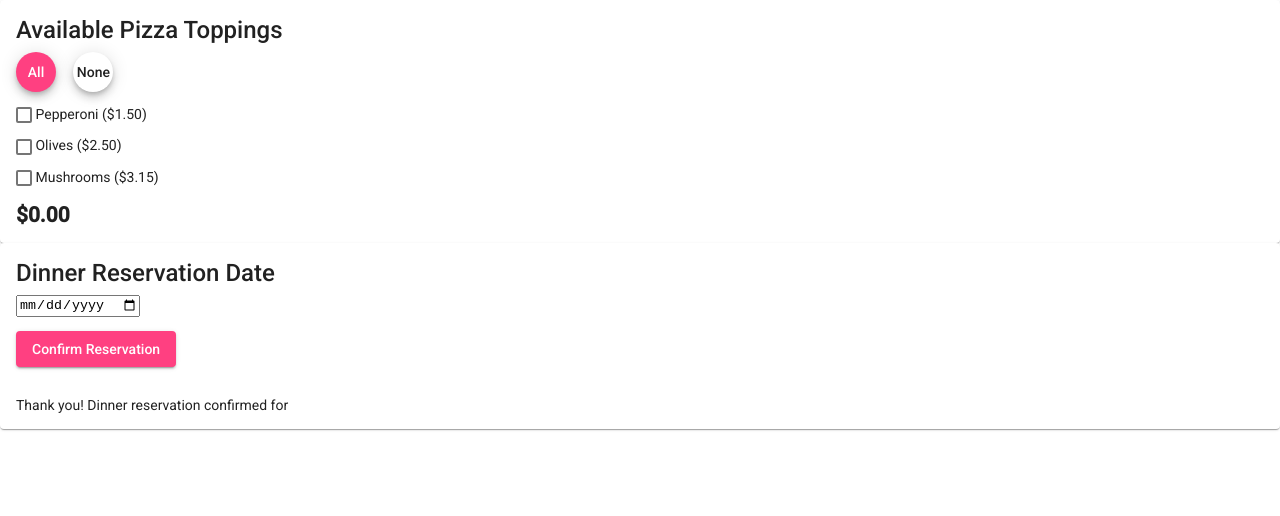
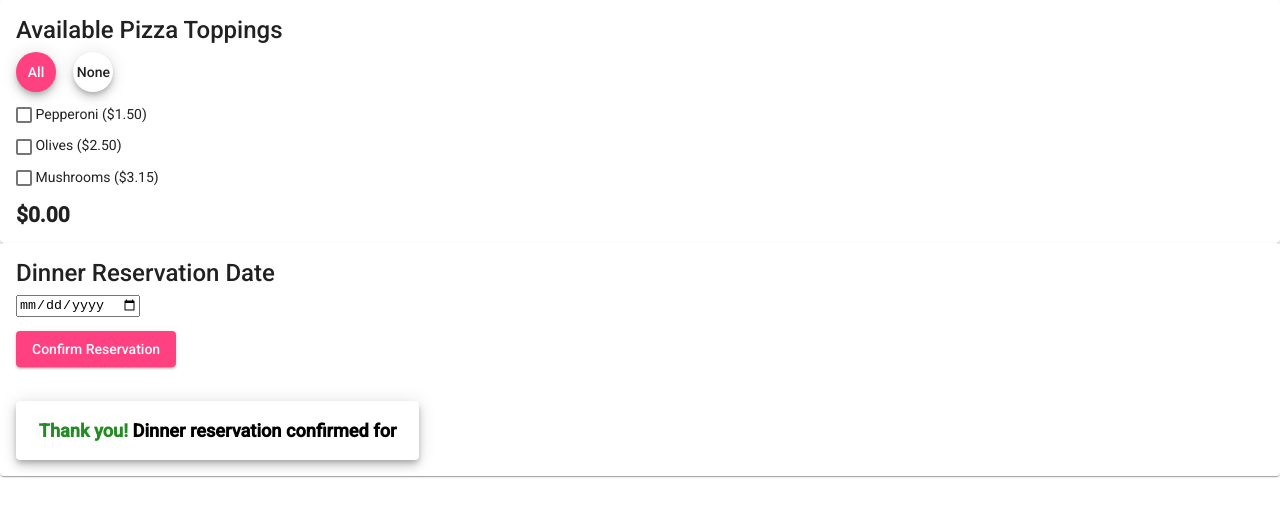
Before and after one commit to 2021-spring-jsf-tuth/components, an Angular app: page / in a window 1280 px wide. Both pictures are taken after a click on the button "Confirm Reservation". Shown: the top 516 px of the page. Built offline with nearby package versions, Linux system fonts and the light colour scheme.

Commit message:
Styled success message

```diff
--- a/src/app/reservation-date/reservation-date.component.css
+++ b/src/app/reservation-date/reservation-date.component.css
@@ -1,3 +1,18 @@
 .button-row {
     margin-top: 1em;
 }
+
+#message {
+    font-size: 1.3em;
+    color: black;
+    border: 1px solid transparent;
+    border-radius: 4px;
+    box-shadow: 0px 3px 5px -1px rgb(0 0 0 / 20%), 0px 6px 10px 0px rgb(0 0 0 / 14%), 0px 1px 18px 0px rgb(0 0 0 / 12%);
+    width: fit-content;
+    padding: 1em 1.2em;
+    font-weight: bold;
+}
+
+#success {
+    color: #228B22;
+}
--- a/src/app/reservation-date/reservation-date.component.html
+++ b/src/app/reservation-date/reservation-date.component.html
@@ -8,7 +8,7 @@
             type="date"
             [(ngModel)]="selectedDate"
             (change)="handleDateChange()"
-            (keydown.arrowDown)="handleDateArrows()">
+            (input)="handleDateArrows()">
         <div class="button-row">
             <button
                 mat-raised-button
@@ -18,8 +18,8 @@
             </button>
         </div>
         <br>
-        <p *ngIf="buttonWasClicked">
-            Thank you! Dinner reservation confirmed for {{ selectedDate | date:'fullDate'}}
+        <p *ngIf="buttonWasClicked" id="message">
+            <span id="success">Thank you!</span> Dinner reservation confirmed for {{ selectedDate | date:'fullDate'}}
         </p>
     </mat-card-content>
 </mat-card>
```
